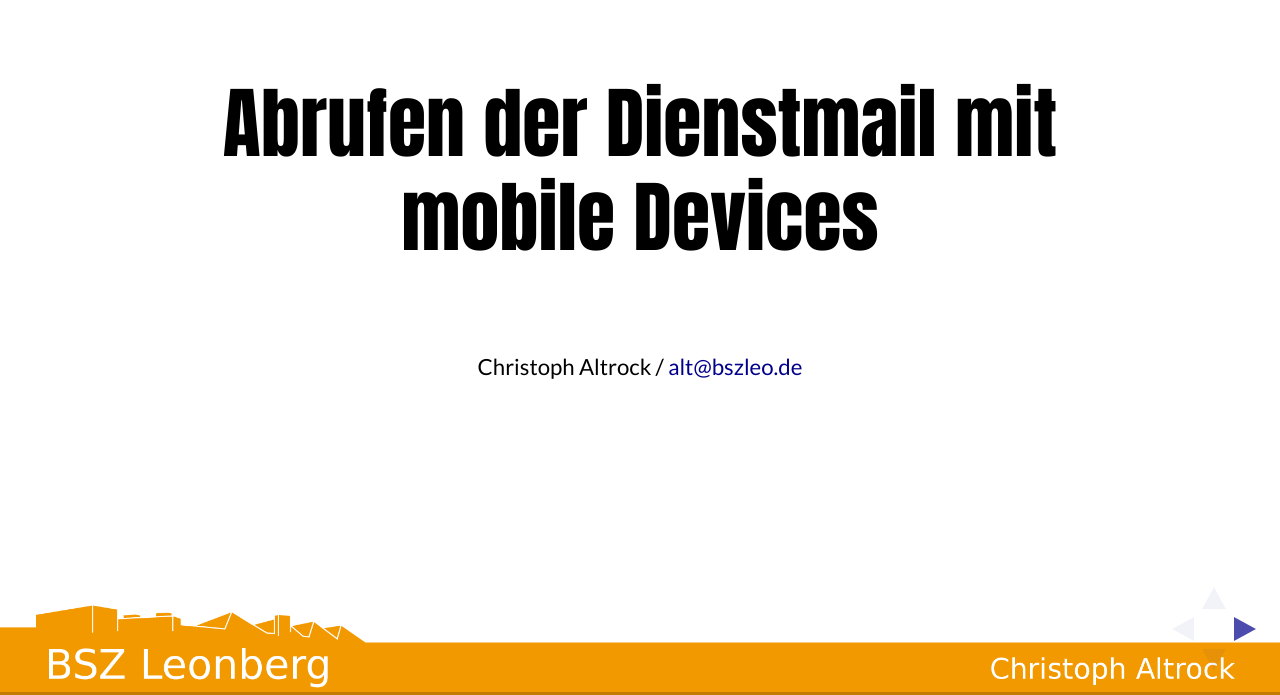
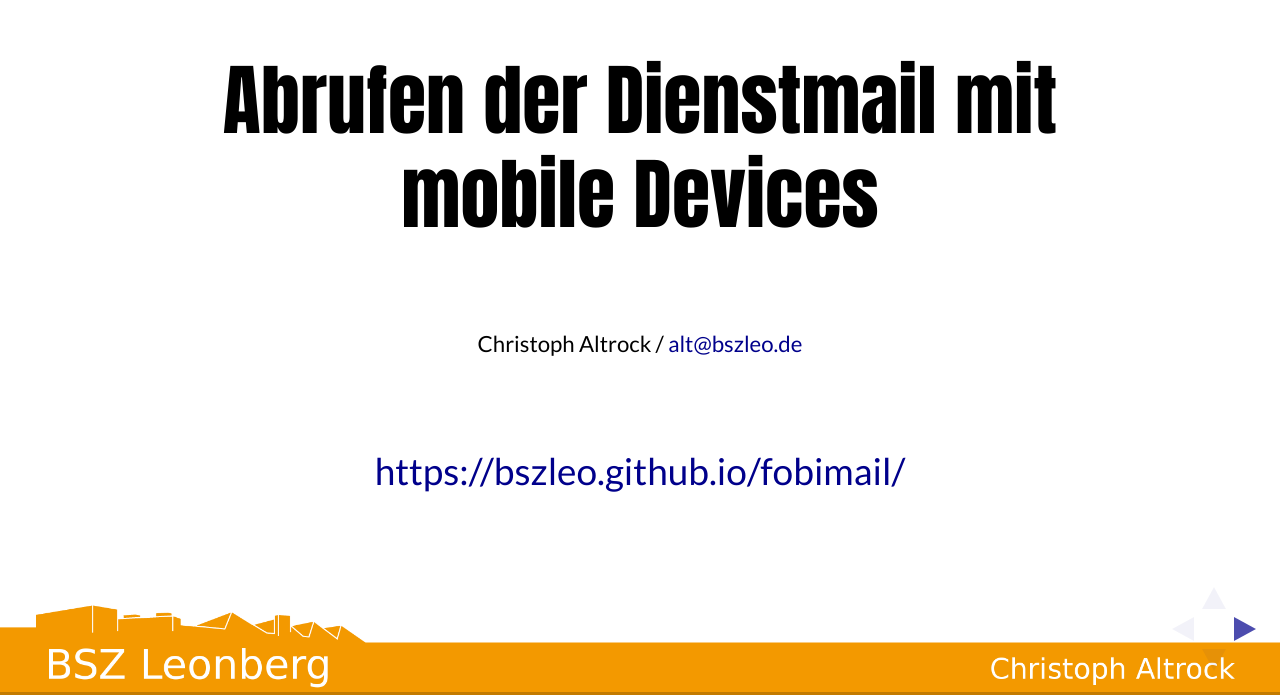
Before and after one commit to bszleo/bszleo.github.io, a website: page fobimail/index.html in a window 1280 px wide. Shown: the part 105-800 px from the top of the page. Drawn offline with Linux system fonts and the light colour scheme; a web font is replaced by a local one.

Commit message:
URL hinzugefügt

```diff
--- a/fobimail/index.html
+++ b/fobimail/index.html
@@ -47,6 +47,7 @@
 						<small>Christoph Altrock / <a href="mailto:alt@bszleo.de">alt@bszleo.de</a></small>
 					</p>
 					<br>
+					<a href="https://bszleo.github.io/fobimail/">https://bszleo.github.io/fobimail/</a>
 				</section>
 
 				<section data-background="./resources/BSZ_Footer.png" data-background-position="bottom" data-background-size="100%">
```
